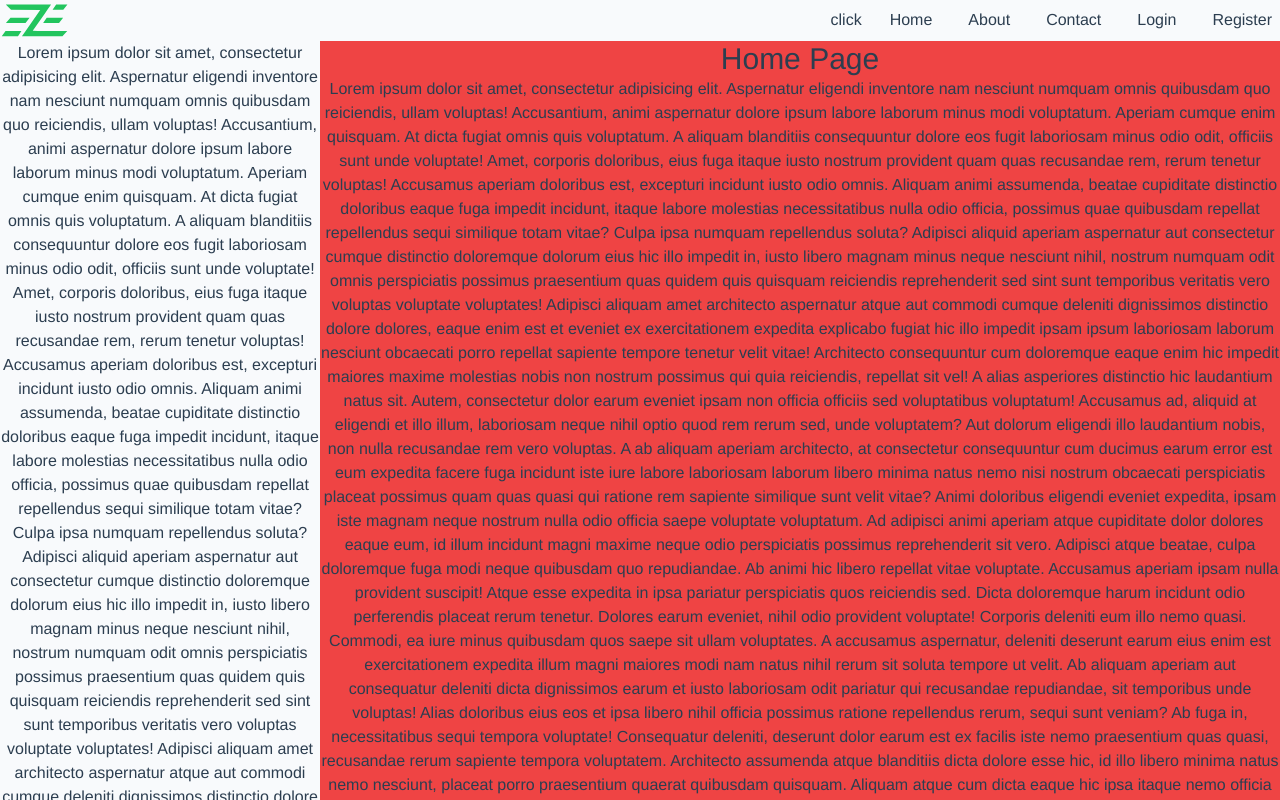
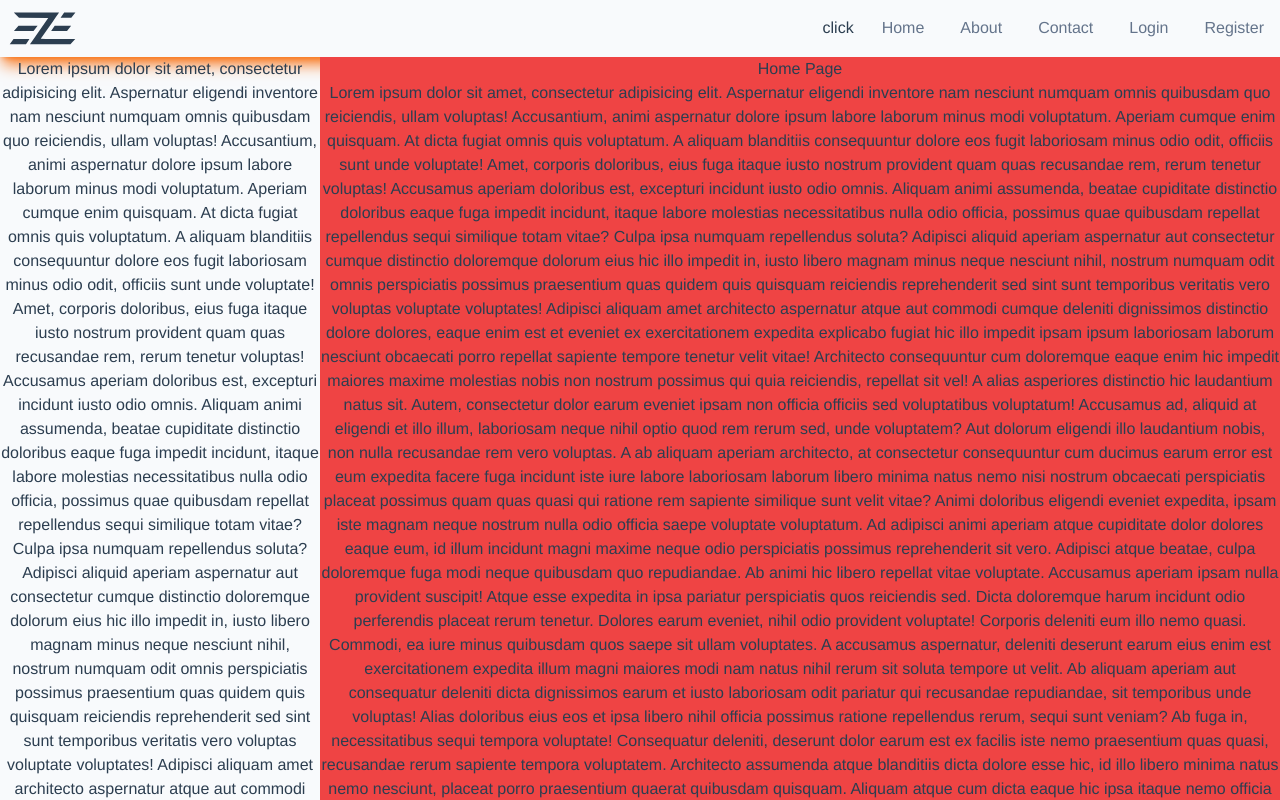
Before and after one commit to Katalyst33/portfolio, a Vue app: page / in a window 1280 px wide. Built offline with nearby package versions, Linux system fonts and the light colour scheme; some icons are missing.

Commit message:
sidebar component

```diff
--- a/export.ts
+++ b/export.ts
@@ -147,3 +147,31 @@ export const samples = [
     title: "",
   },
 ];
+
+export const menuItems = [
+  {
+    title: "Home",
+    link: "/",
+    icon: "fad fa-home-lg-alt",
+  },
+  {
+    title: "About",
+    link: "/about",
+    icon: "fad fa-info-circle",
+  },
+  {
+    title: "Contact",
+    link: "/contact",
+    icon: "fad fa-address-card",
+  },
+  {
+    title: "Login",
+    link: "/login",
+    icon: "fad fa-sign-in-alt",
+  },
+  {
+    title: "Register",
+    link: "/register",
+    icon: "fad fa-user-plus",
+  },
+];
--- a/package.json
+++ b/package.json
@@ -26,6 +26,7 @@
     "eslint": "^8.5.0",
     "eslint-plugin-vue": "^8.2.0",
     "postcss": "^8.4.5",
+    "sass": "^1.44.0",
     "prettier": "^2.5.1",
     "tailwindcss": "^3.0.10",
     "typescript": "~4.5.4",
--- a/src/App.vue
+++ b/src/App.vue
@@ -1,6 +1,6 @@
 <script setup lang="ts">
-import { dummy_text1k, dummy_text_short } from "../export";
 import HeaderComponent from "@/HeaderComponent.vue";
+import SideBarComponent from "@/SideBarComponent.vue";
 
 // import MouseComponent from "@/MouseComponent.vue";
 
@@ -23,10 +23,10 @@ if (
     <div class="">
       <div class>
         <div class="grid lg:grid-cols-4">
-          <div class="bg-slate-50 dark:bg-slate-900">
-            {{ dummy_text1k }}
+          <div class="hidden lg:block">
+            <SideBarComponent />
           </div>
-          <div class="bg-red-500 h-[1000px] col-span-3 overflow-y-scroll">
+          <div class="bg-red-500 h-screen col-span-3 overflow-y-scroll">
             <router-view />
           </div>
         </div>
@@ -35,7 +35,8 @@ if (
   </div>
 </template>
 
-<style>
+<style lang="scss">
+@import "../src/assets/scss/app.scss";
 #app {
   font-family: Avenir, Helvetica, Arial, sans-serif;
   -webkit-font-smoothing: antialiased;
--- a/src/HeaderComponent.vue
+++ b/src/HeaderComponent.vue
@@ -1,5 +1,5 @@
 <template>
-  <div class="shadow-lg border-b border-b-slate-50 dark:border-b-green-500">
+  <div class="shadow-lg border-b border-b-slate-50 dark:border-b-green-500 p-2">
     <div class="flex justify-between items-center">
       <AppLogo />
       <div class="flex items-center space-x-4">
@@ -8,7 +8,7 @@
           <li class="flex items-center space-x-1">
             <i :class="item.icon"></i>
             <router-link
-              class="px-2 hidden md:block dark:text-slate-50"
+              class="px-2 hidden md:block menu-text"
               :to="item.link"
               >{{ item.title }}</router-link
             >
@@ -20,6 +20,7 @@
 </template>
 <script setup lang="ts">
 import AppLogo from "@/components/icons/AppLogo.vue";
+import { menuItems } from "../export";
 
 function setTheme() {
   const body = document.getElementById("theme") as HTMLBodyElement;
@@ -34,32 +35,4 @@ function setTheme() {
     body.classList.remove("dark");
   }
 }
-
-const menuItems = [
-  {
-    title: "Home",
-    link: "/",
-    icon: "fad fa-home-lg-alt",
-  },
-  {
-    title: "About",
-    link: "/about",
-    icon: "fad fa-info-circle",
-  },
-  {
-    title: "Contact",
-    link: "/contact",
-    icon: "fad fa-address-card",
-  },
-  {
-    title: "Login",
-    link: "/login",
-    icon: "fad fa-sign-in-alt",
-  },
-  {
-    title: "Register",
-    link: "/register",
-    icon: "fad fa-user-plus",
-  },
-];
 </script>
--- /dev/null
+++ b/src/SideBarComponent.vue
@@ -0,0 +1,33 @@
+<template>
+  <div>
+    {{ dummy_text1k }}
+  </div>
+</template>
+<script setup>
+import { dummy_text1k } from "../export";
+</script>
+<style lang="scss">
+@import "../src/assets/scss/app.scss";
+
+@keyframes cursor-blink {
+  from {
+    transform: scale(1);
+  }
+  to {
+    transform: scale(0.7);
+  }
+}
+
+@keyframes cursor-expand {
+  0% {
+    transform: scale(1);
+  }
+  50% {
+    transform: scale(3);
+  }
+  100% {
+    transform: scale(1);
+    opacity: 0;
+  }
+}
+</style>
--- /dev/null
+++ b/src/assets/scss/app.scss
@@ -0,0 +1,10 @@
+@use "base";
+.title{
+  @include base.text-default;
+}
+
+.menu-text{
+  @include base.text-default;
+  //@apply text-base
+
+}
--- /dev/null
+++ b/src/assets/scss/base.scss
@@ -0,0 +1,11 @@
+@mixin text-default{
+
+  @apply dark:text-slate-50 text-slate-500
+
+}
+
+@mixin fill-default{
+
+  @apply dark:bg-slate-50 bg-slate-500
+
+}
--- a/src/components/icons/AppLogo.vue
+++ b/src/components/icons/AppLogo.vue
@@ -4,7 +4,7 @@
       xmlns="http://www.w3.org/2000/svg"
       viewBox="0 0 500 289"
       xml:space="preserve"
-      class="fill-current text-green-500 h-10"
+      class="fill-current text-default h-10"
     >
       <path
         d="M323.7 223.3h-5.8l-.1.1-46-.3-35-.2h-.3l86.6-124.1 21.8-31.3 24.2-34.7h-22.5l-304.8-.4L79.7 71l210.8.4L185.2 224l-25.5 37-.4.5h176.1l.2-.1h115.6l34.7-38.1h-29.8z"
--- a/src/views/HomeView.vue
+++ b/src/views/HomeView.vue
@@ -4,7 +4,7 @@ import { dummy_text1k, dummy_text_short } from "../../export";
 
 <template>
   <main>
-    <h1 class="text-3xl">Home Page</h1>
+    <h1 class="text-3xl text-base">Home Page</h1>
     <p v-html="dummy_text1k"></p>
     <p class="bg-amber-700">
       {{ dummy_text_short }}
```
Also changed, not shown: 1 other file (tests, documents, lock files or other folders).
